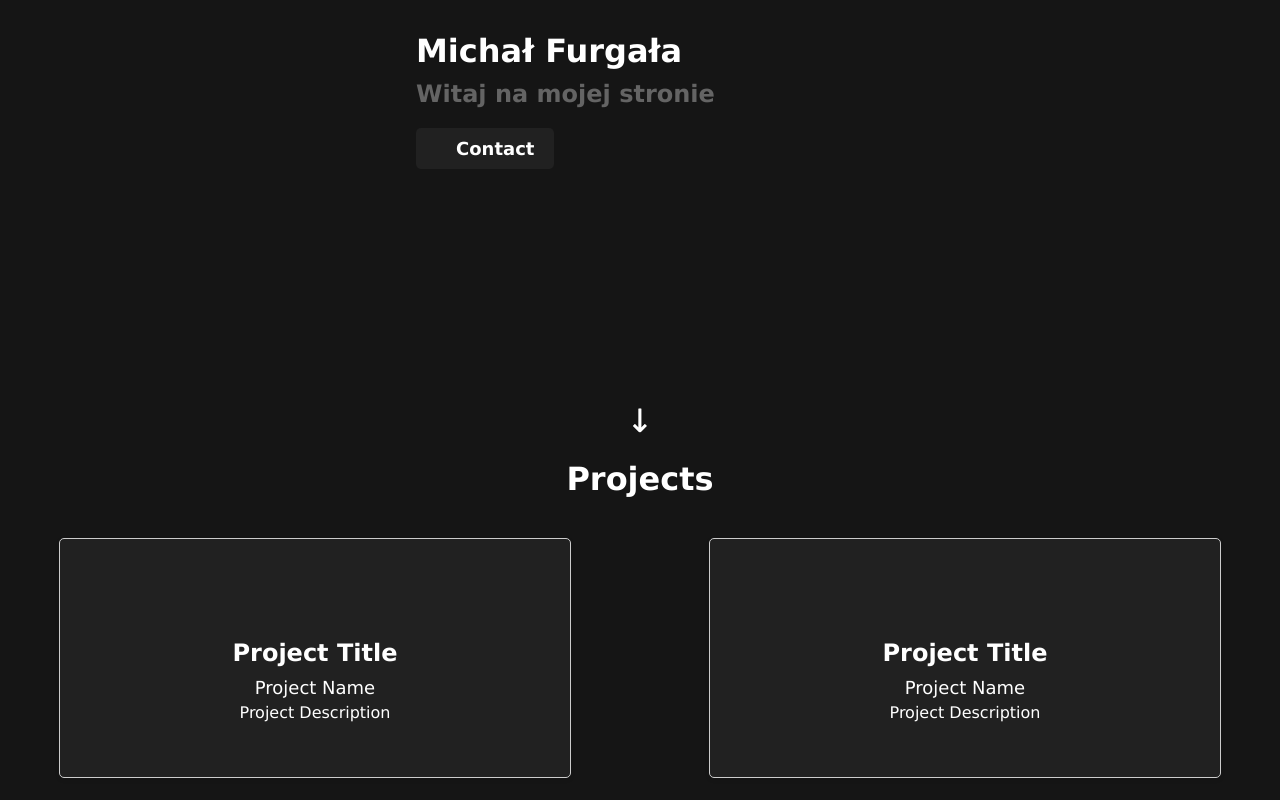
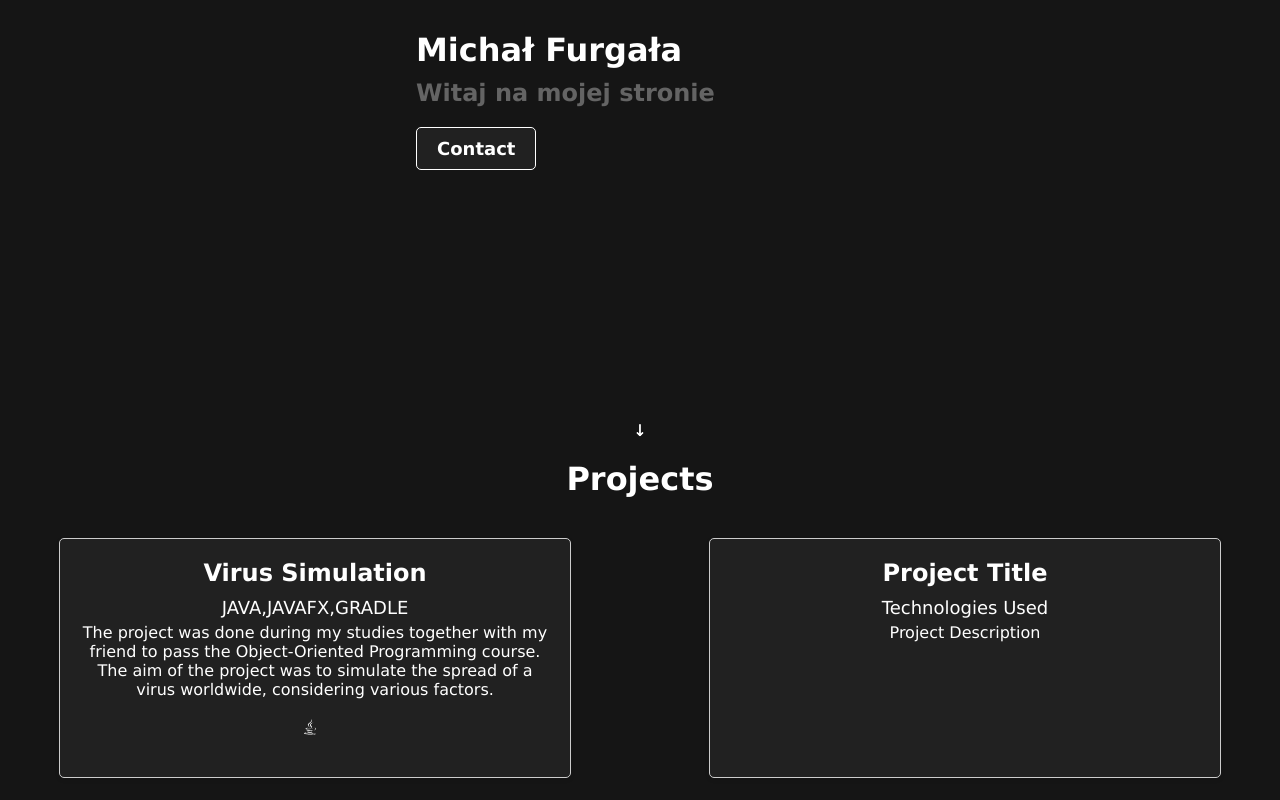
Before and after one commit to 00200200/portfolio, a React (Create React App) app: page / in a window 1280 px wide. Shown: the part 340-1140 px from the top of the page. Built offline with nearby package versions, Linux system fonts and the light colour scheme.

Commit message:
Projects-from-pprops

```diff
--- a/src/components/LandingPage/LandingPage.tsx
+++ b/src/components/LandingPage/LandingPage.tsx
@@ -17,7 +17,7 @@ const LandingPage: React.FC = () => {
 				<div className='leftContent'>
 					<h1>Michał Furgała</h1>
 					<h2>Witaj na mojej stronie</h2>
-					<button className='contact-button' onClick={handleContactClick}>
+					<button className='scroll-button' onClick={handleContactClick}>
 						Contact
 					</button>
 				</div>
--- a/src/components/LandingPage/MainPage.css
+++ b/src/components/LandingPage/MainPage.css
@@ -54,22 +54,26 @@ a {
 	text-decoration: none;
 }
 
-.contact-button {
+.scroll-button {
+	display: inline-block;
 	padding: 10px 20px;
 	font-size: 18px;
+	font-weight: 700;
+	text-decoration: none;
+	color: var(--main-text-color);
+	background-color: var(--secondary-color);
+	border: none;
 	border-radius: 5px;
-	background-color: var(--primary-color);
+	position: relative;
+	overflow: hidden;
+	transition: background-color 0.3s ease;
 	border: 1px solid var(--main-text-color);
-
-	color: white;
-	cursor: pointer;
 }
-.contact-button:hover {
+.scroll-button:hover {
 	background-color: var(--quaternary-color);
 	transition: 1s ease-in-out;
 }
-
-.arrow {
+*/ .arrow {
 	font-size: 32px;
 }
 
--- a/src/components/Projects/Project.css
+++ b/src/components/Projects/Project.css
@@ -10,16 +10,20 @@
 	border: 1px solid #ccc;
 	border-radius: 5px;
 	box-shadow: 0 2px 4px rgba(0, 0, 0, 0.1);
+	transition: transform 0.3s ease-in-out;
+}
+
+.project.hovered {
+	transform: scale(1.05);
 }
 
 .project-title {
 	font-size: 24px;
-	padding-top: 10vh;
 	margin-bottom: 10px;
 	color: var(--main-text-color);
 }
 
-.project-name {
+.project-technologies {
 	font-size: 18px;
 	margin-bottom: 5px;
 	color: var(--main-text-color);
@@ -28,10 +32,38 @@
 .project-description {
 	font-size: 16px;
 	color: var(--main-text-color);
+	transition: opacity 0.3s ease-in-out;
+}
+
+.project-description.visible {
+	opacity: 1;
+}
+
+.project:hover .project-description {
+	opacity: 0;
+}
+
+.project-icons {
+	margin-top: 20px;
+	display: flex;
+	justify-content: center;
+	align-items: center;
+}
+
+.project-icons > * {
+	margin-right: 10px;
 }
 
 .project-links {
-	margin-top: 20px;
+	display: flex;
+	justify-content: center;
+	align-items: center;
+	opacity: 0;
+	transition: opacity 0.3s ease-in-out;
+}
+
+.project:hover .project-links {
+	opacity: 1;
 }
 
 @media (max-width: 768px) {
@@ -46,6 +78,7 @@
 		padding-top: 5vh;
 	}
 }
+
 .scroll-down-arrow {
 	color: var(--main-text-color);
 	position: absolute;
@@ -64,3 +97,35 @@
 	transform: translateX(-50%) scale(1.1);
 	transition: transform 0.3s ease-in-out;
 }
+
+.source-button {
+	display: inline-block;
+	padding: 10px 20px;
+	font-size: 18px;
+	font-weight: 700;
+	text-decoration: none;
+	color: var(--main-text-color);
+	background-color: var(--secondary-color);
+	border: none;
+	border-radius: 5px;
+	position: relative;
+	overflow: hidden;
+	transition: background-color 0.3s ease;
+	border: 1px solid var(--main-text-color);
+}
+
+.source-button:hover {
+	background-color: var(--quaternary-color);
+}
+
+.live-button {
+	margin-left: 10px;
+}
+
+.live-button:hover {
+	background-color: var(--quaternary-color);
+}
+.project-icon {
+	font-size: 28px;
+	color: var(--main-text-color);
+}
--- a/src/components/Projects/Project.tsx
+++ b/src/components/Projects/Project.tsx
@@ -1,28 +1,64 @@
-import React from 'react';
+import React, { useState } from 'react';
+import { IconType } from 'react-icons';
+import { FaJava } from 'react-icons/fa'; // Przykładowe ikony, należy dodać importy odpowiednich ikon
+
 import './Project.css';
 
-interface ProjectProps {
+export interface ProjectProps {
 	title: string;
-	name: string;
+	technologies: string;
+	icons: string[];
 	description: string;
-	image: string | undefined;
+	sourceCodeLink: string | undefined;
 }
 
+const getIconComponent = (iconName: string): IconType | null => {
+	// Mapowanie nazw ikon na komponenty ikon
+	switch (iconName) {
+		case 'FaJava':
+			return FaJava;
+		default:
+			return null;
+	}
+};
+
 const Project: React.FC<ProjectProps> = (props: ProjectProps) => {
-	const { title, name, description, image } = props;
+	const { title, technologies, icons, description, sourceCodeLink } = props;
+	const [hovered, setHovered] = useState(false);
+	const [descriptionVisible, setDescriptionVisible] = useState(true);
 
-	const projectStyle = {
-		backgroundImage: `url(${image})`,
+	const handleClick = (link: string | undefined) => {
+		if (link) {
+			window.open(link, '_blank');
+		}
 	};
 
 	return (
-		<div className='project' style={projectStyle}>
-			<div className='project-content'>
+		<div
+			className={`project ${hovered ? 'hovered' : ''}`}
+			onMouseEnter={() => setHovered(true)}
+			onMouseLeave={() => setHovered(false)}>
+			<div className={`project-content`}>
 				<h1 className='project-title'>{title}</h1>
-				<p className='project-name'>{name}</p>
-				<p className='project-description'>{description}</p>
+				<p className='project-technologies'>{technologies}</p>
+				<p className={`project-description ${descriptionVisible ? 'visible' : ''}`}>{description}</p>
+
+				<div className='project-icons'>
+					{icons.map((iconName, index) => {
+						const IconComponent = getIconComponent(iconName);
+						return IconComponent ? (
+							<IconComponent key={index} className={`project-description ${descriptionVisible ? 'visible' : ''}`} />
+						) : null;
+					})}
+				</div>
+
+				<div className='project-links'>
+					<button className='source-button' onClick={() => handleClick(sourceCodeLink)}>
+						Source Code
+					</button>
+					<button className='live-button source-button'>Live</button>
+				</div>
 			</div>
-			<div className='project-links'></div>
 		</div>
 	);
 };
--- a/src/components/Projects/Projects.tsx
+++ b/src/components/Projects/Projects.tsx
@@ -1,14 +1,28 @@
 import React from 'react';
 import Project from './Project';
 import './Projects.css';
+import { ProjectProps } from './Project';
+interface ProjectsProps {
+	projects: ProjectProps[];
+}
 
 const Projects: React.FC = () => {
-	const projectData = {
+	const projectData: ProjectProps = {
+		title: 'Virus Simulation',
+		technologies: 'JAVA,JAVAFX,GRADLE',
+		icons: ['FaJava'],
+		description:
+			'The project was done during my studies together with my friend to pass the Object-Oriented Programming course. The aim of the project was to simulate the spread of a virus worldwide, considering various factors.',
+		sourceCodeLink: 'https://github.com/00200200/PlagueInc',
+	};
+	const templateProjectData: ProjectProps = {
 		title: 'Project Title',
-		name: 'Project Name',
+		technologies: 'Technologies Used',
+		icons: ['SiJavascript'],
 		description: 'Project Description',
-		image: 'Project Image',
+		sourceCodeLink: 'Project Source Code Link',
 	};
+
 	const handleArrowClick = (): void => {
 		window.scrollTo({ top: window.innerHeight * 0.9, behavior: 'smooth' });
 	};
@@ -17,9 +31,9 @@ const Projects: React.FC = () => {
 			<h1 className='projects-title'>Projects</h1>
 			<div className='projects-list'>
 				<Project {...projectData} />
-				<Project {...projectData} />
-				<Project {...projectData} />
-				<Project {...projectData} />
+				<Project {...templateProjectData} />
+				<Project {...templateProjectData} />
+				<Project {...templateProjectData} />
 			</div>
 			<div className='scroll-down-arrow' onClick={handleArrowClick}>
 				<span className='arrow'>&#8595;</span>
```
